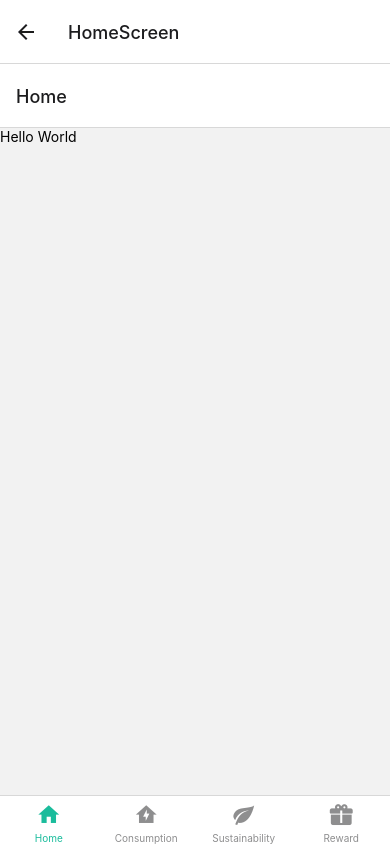
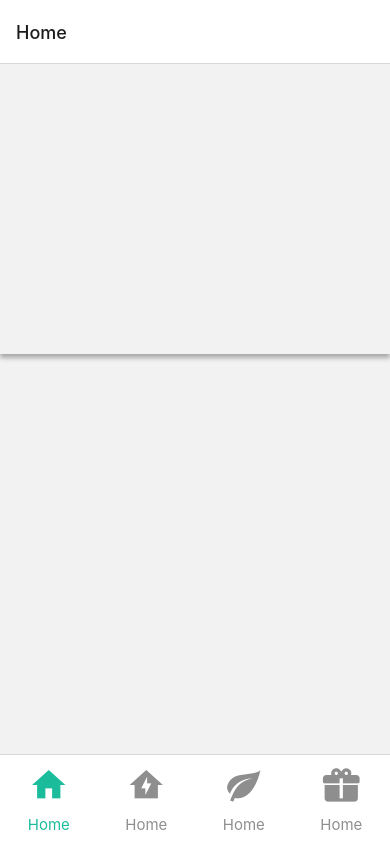
Before and after one commit to pikato2022/hackomania2024, a React Native app: screen /HomeScreen in a window 390 px wide. Built offline with nearby package versions, Linux system fonts and the light colour scheme.

Commit message:
[ev] add style

```diff
--- a/App.js
+++ b/App.js
@@ -13,7 +13,9 @@ const Stack = createNativeStackNavigator();
 export default function App() {
   return (
     <NavigationContainer>
-      <Stack.Navigator>
+      <Stack.Navigator
+        screenOptions={{headerShown: false}}
+      >
         <Stack.Screen name="Login" component={LoginScreen}></Stack.Screen>
         <Stack.Screen name="HomeScreen" component={BottomTab}></Stack.Screen>
       </Stack.Navigator>
--- a/BottomTab.js
+++ b/BottomTab.js
@@ -3,6 +3,7 @@ import { createBottomTabNavigator } from '@react-navigation/bottom-tabs';
 import HomeScreen from './HomeScreen';
 import { MaterialCommunityIcons } from '@expo/vector-icons';
 
+import Consumption from './ConsumptionScreen';
 const Tab = createBottomTabNavigator();
 
 const BottomTab = () => {
@@ -11,50 +12,84 @@ const BottomTab = () => {
       initialRouteName="Home"
       screenOptions={{
         tabBarActiveTintColor: '#1ABC9C',
+        tabBarStyle : {
+            height: 90,
+            position: 'absolute'
+        }
       }}
+
     >
       <Tab.Screen
         name="Home"
-        component={HomeScreen}
+        component={Consumption}
         options={{
-          tabBarLabel: 'Home',
+          tabBarLabel: 'Home' ,
           tabBarIcon: ({ color, size }) => (
-            <MaterialCommunityIcons name="home" color={color} size={size} />
+            <MaterialCommunityIcons name="home" color={color} size={40} marginTop={10} />
           ),
+          tabBarLabelStyle: {
+            fontSize:15,
+            marginBottom:10
+          }
         }}
+
       />
-        <Tab.Screen
+
+<Tab.Screen
         name="Consumption"
         component={HomeScreen}
         options={{
-          tabBarLabel: 'Consumption',
+          tabBarLabel: 'Home' ,
           tabBarIcon: ({ color, size }) => (
-            <MaterialCommunityIcons name="home-lightning-bolt" color={color} size={size} />
+            <MaterialCommunityIcons name="home-lightning-bolt" color={color} size={40} marginTop={10} />
           ),
+          tabBarLabelStyle: {
+            fontSize:15,
+            marginBottom:10
+          }
         }}
-    />
-        <Tab.Screen
+
+      />
+      <Tab.Screen
         name="Sustainability"
         component={HomeScreen}
         options={{
-          tabBarLabel: 'Sustainability',
+          tabBarLabel: 'Home' ,
           tabBarIcon: ({ color, size }) => (
-            <MaterialCommunityIcons name="leaf" color={color} size={size} />
+            <MaterialCommunityIcons name="leaf" color={color} size={40} marginTop={10} />
           ),
+          tabBarLabelStyle: {
+            fontSize:15,
+            marginBottom:10
+          }
         }}
+
       />
       <Tab.Screen
         name="Reward"
         component={HomeScreen}
         options={{
-          tabBarLabel: 'Reward',
+          tabBarLabel: 'Home' ,
           tabBarIcon: ({ color, size }) => (
-            <MaterialCommunityIcons name="gift" color={color} size={size} />
+            <MaterialCommunityIcons name="gift" color={color} size={40} marginTop={10} />
           ),
+          tabBarLabelStyle: {
+            fontSize:15,
+            marginBottom:10
+          }
         }}
+
       />
+
+
+
     </Tab.Navigator>
 
   );
 }
+// const styles = StyleSheet.create({
+//     container: {
+//         height: 100
+//     }
+// })
 export default BottomTab;
--- /dev/null
+++ b/ConsumptionScreen.js
@@ -0,0 +1,44 @@
+import { ScrollView, View, StyleSheet } from "react-native"
+
+const Consumption = ({navigation}) =>{
+    function renderHeader() {
+        return (
+            <View
+                style= {{
+                    width:"100%",
+                    height: 290,
+                    ...styles.shadow
+                }}>
+
+            </View>
+        )
+    }
+    return (
+        <ScrollView>
+            <View style={{flex:1, paddingBottom: 130}}>
+                {renderHeader()}
+            </View>
+        </ScrollView>
+    )
+}
+
+const styles = StyleSheet.create({
+    container: {
+        flex: 1,
+        alignItems: 'center',
+        justifyContent: 'center'
+    },
+    shadow: {
+        shadowColor: "#000",
+        shadowOffset: {
+            width: 0,
+            height: 4,
+        },
+        shadowOpacity: 0.30,
+        shadowRadius: 4.65,
+
+        elevation: 8,
+    }
+})
+
+export default Consumption;
```
